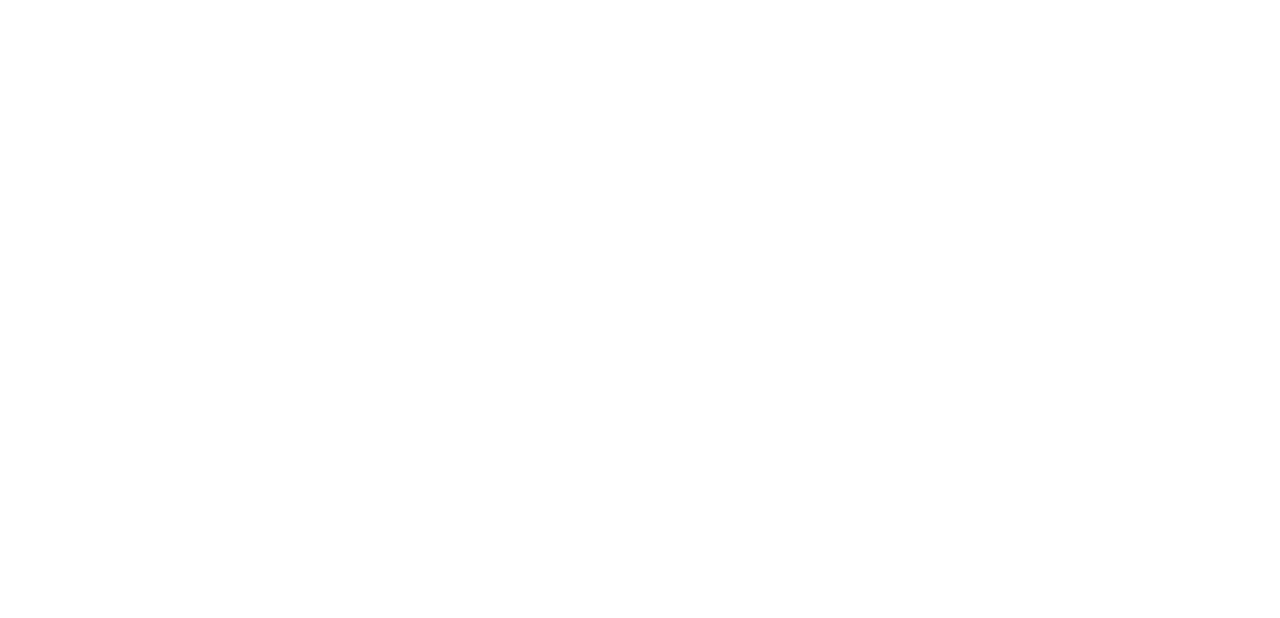
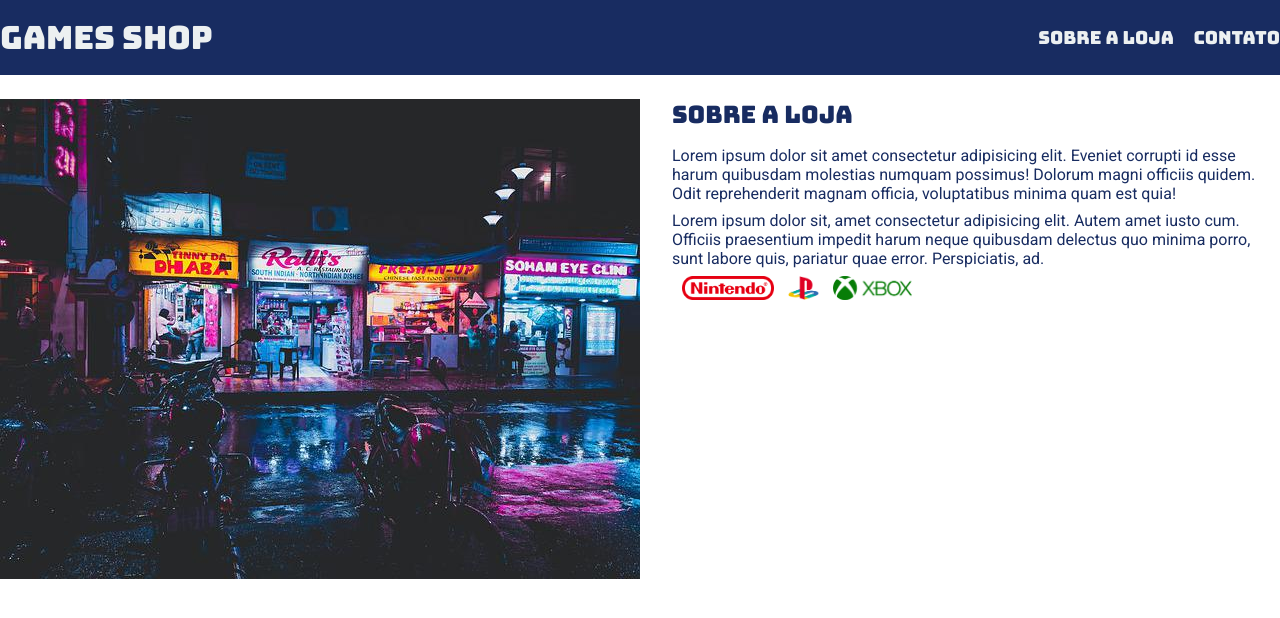
Before and after one commit to JulioGiancoli/curso_ebac_frontend, a plain HTML site: page index.html in a window 1280 px wide. Drawn offline with Linux system fonts and the light colour scheme.

Commit message:
building site structure

```diff
--- a/index.html
+++ b/index.html
@@ -1,11 +1,40 @@
 <!DOCTYPE html>
-<html lang="en">
+<html lang="pt-BR">
 <head>
     <meta charset="UTF-8">
     <meta name="viewport" content="width=device-width, initial-scale=1.0">
-    <title>Document</title>
+    <link rel="stylesheet" href="main.css">
+    <link rel="preconnect" href="https://fonts.googleapis.com">
+    <link rel="preconnect" href="https://fonts.googleapis.com">
+    <link rel="preconnect" href="https://fonts.gstatic.com" crossorigin>
+    <link href="https://fonts.googleapis.com/css2?family=Bungee&family=Roboto&display=swap" rel="stylesheet">
+    <title>Games Shop - A sua loja de Games</title>
 </head>
 <body>
-
+    <header>
+        <div class="container"> <h1>Games Shop</h1>
+            <nav><ul>
+                <li><a href="#">Sobre a Loja</a></li>
+                <li><a href="#">Contato</a></li>
+            </ul></nav>
+        </div>
+    </header>
+    <section>
+        <div class="container">
+            <img class="fachada" src="./images/loja.jpg" alt="Imagem da fachada da loja Games Shop">
+            <div>
+                <h2>Sobre a Loja</h2>
+                <p>Lorem ipsum dolor sit amet consectetur adipisicing elit. Eveniet corrupti id esse harum quibusdam molestias numquam possimus! Dolorum magni officiis quidem. Odit reprehenderit magnam officia, voluptatibus minima quam est quia!</p>
+                <p>
+                Lorem ipsum dolor sit, amet consectetur adipisicing elit. Autem amet iusto cum. Officiis praesentium impedit harum neque quibusdam delectus quo minima porro, sunt labore quis, pariatur quae error. Perspiciatis, ad.
+                </p>
+                <ul class="brands">
+                <li><img src="./images/nintendo.png" alt="Logo da empresa nintendo"></li>
+                <li><img src="./images/playstation.png" alt="Logo da empresa playstation"></li>
+                <li><img src="./images/xbox.png" alt="Logo da empresa Xbox"></li>
+            </ul>
+            </div>
+        </div>
+    </section>
 </body>
 </html>
--- /dev/null
+++ b/main.css
@@ -0,0 +1,76 @@
+*{
+    margin: 0;
+    padding: 0;
+    box-sizing: border-box;
+}
+
+body{
+    font-family: 'Roboto', sans-serif;
+}
+
+header h1,
+section h2{
+    font-weight: normal;
+}
+
+header{
+    padding: 16px 0;
+    background-color: #182c61;
+    color: #ecf0f1;
+    font-family: 'Bungee', sans-serif;
+}
+
+header nav li{
+    display: inline;
+    margin-left: 16px;
+    font-size: 18px;
+}
+
+header nav li a{
+    color: #ecf0f1;
+    text-decoration: none;
+}
+
+.container{
+    max-width: 1280px;
+    width: 100%;
+    margin: 0 auto;
+}
+
+header .container,
+section .container{
+display: flex;
+align-items: center;
+justify-content: space-between;
+}
+
+.brands img{
+    height: 24px;
+}
+
+.brands li{
+    display: inline;
+    margin-left: 10px;
+}
+
+section .container{
+    align-items: flex-start;
+}
+
+section{
+    padding: 24px 0;
+    color: #182c61;
+}
+
+section h2{
+    margin-bottom: 16px;
+    font-family: 'Bungee', sans-serif;
+}
+
+section p{
+    margin-bottom: 8px;
+}
+
+.fachada{
+    margin-right: 32px;
+}
```
